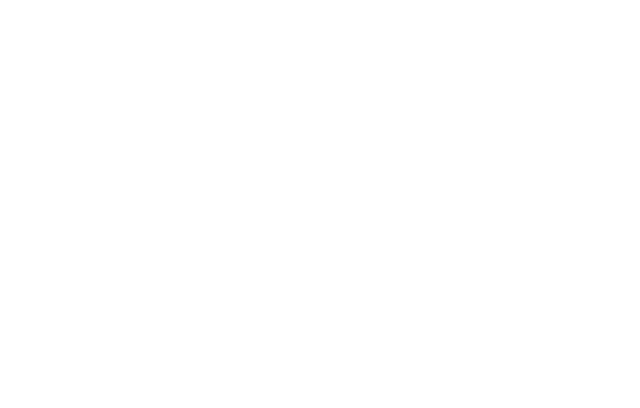
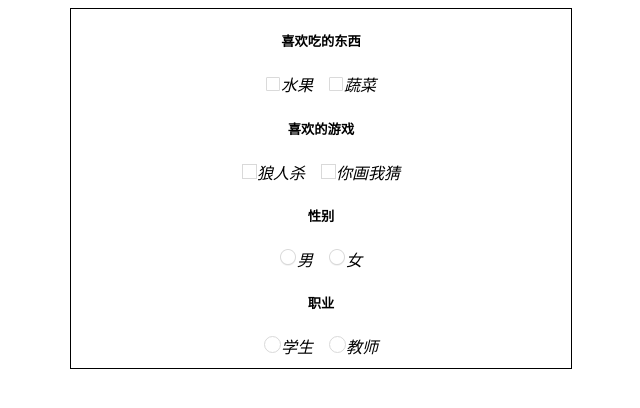
Before and after one commit to xunmeng2015/ife, a plain HTML site: page index.html in a window 1280 px wide. Shown: the whole page, without its empty margins (319-959 px from the left). Drawn offline with Linux system fonts and the light colour scheme.

Commit message:
second time

```diff
--- a/css/class1.css
+++ b/css/class1.css
@@ -1,11 +1,13 @@
-body{
-				background-color: lightgray;
+			body{
+				background-color: white;
 			}
 			.mainBlock{
-				background-color: mintcream;
-				width: 400px;
-				height: 250px;
-				margin: 150px auto;
+				width: 500px;
+				height: auto;
+				margin: 0 auto;
+				border: solid 1px black;
+				text-align: center;
+				padding-bottom: 10px;
 			}
 			/*checkbox背景图片*/
 			.checkbox-bgimg input[type="checkbox"]{
@@ -17,7 +19,6 @@
 				background-position: -25px -32px;
 				display: inline-table;
 				height: 15px;
-				margin: 20px;
 				width: 15px;
 			}
 			.checkbox-bgimg input[type="checkbox"]:checked + label{		/*相邻选择符*/
@@ -33,7 +34,6 @@
 				background-position: -24px -10px;
 				display: inline-block;
 				height: 17px;
-				margin: 20px;
 				width: 17px;
 			}
 			.radio-bgimg input[type="radio"]:checked + label{
@@ -47,7 +47,6 @@
 				width: 13px;
 				height: 13px;
 				border: 1px solid #d9d9d9;
-				margin: 20px;
 				display: inline-block;
 				cursor: pointer;
 			}
@@ -61,8 +60,8 @@
 				height: 8px;
 				background-color: #d73e32;
 				transform: rotate(45deg);
-				left: 6px;
-				top: 3px;
+				left: 7px;
+				top: 2px;
 				position: absolute;
 			}
 			.checkbox-vclass input[type="checkbox"]:checked+label::after{
@@ -72,7 +71,7 @@
 				background-color: #d73e32;
 				transform: rotate(135deg);
 				left: 3px;
-				top: 6px;
+				top: 5px;
 				position: absolute;
 			}
 			/*radio伪元素实现*/
@@ -83,7 +82,6 @@
 				display: inline-block;
 				width: 15px;
 				height: 15px;
-				margin: 20px;
 				border: 1px solid #d9d9d9;
 				border-radius: 13px;
 				cursor: pointer;
@@ -101,5 +99,5 @@
 				width: 6px;
 				height: 6px;
 				background-color: #d73e33;
-				border-radius: 50%;
+				border-radius: 15px;
 			}
--- /dev/null
+++ b/css/new_file.css
@@ -0,0 +1,78 @@
+			body{
+				background-color: white;
+			}
+			.mainBlock{
+				width: 400px;
+				height: auto;
+				margin: 150px auto;
+				border: solid 1px black;
+				text-align: center;
+				padding-bottom: 10px;
+			}
+
+			/*checkbox背景图片*/
+			.checkbox-bgimg input[type="checkbox"]{
+				display: none;
+			}
+			.checkbox-bgimg label{
+				cursor: pointer;
+				background: url(../img/99322cf8c3283e42.png);
+				background-position: -25px -32px;
+				display: inline-table;
+				height: 15px;
+				width: 15px;
+			}
+			.checkbox-bgimg input[type="checkbox"]:checked + label{		/*相邻选择符*/
+				background-position: -60px -32px;
+			}
+
+			/*radio背景图片*/
+			.radio-bgimg input[type="radio"]{
+				display: none;
+			}
+			.radio-bgimg label{
+				cursor: pointer;
+				background: url(../img/99322cf8c3283e42.png);
+				background-position: -24px -10px;
+				display: inline-block;
+				height: 17px;
+				width: 17px;
+			}
+			.radio-bgimg input[type="radio"]:checked + label{
+				background-position: -59px -10px;
+			}
+
+			/*checkbox伪元素*/
+			.checkbox-vclass input[type="checkbox"]{
+				display: none;
+			}
+			.checkbox-vclass input[type="checkbox"] + label::before{
+			    content: "";
+			    background: url(../img/99322cf8c3283e42.png);
+				background-position: -25px -32px;
+				display: inline-block;
+				height: 16px;
+				width: 15px;
+				cursor: pointer;
+			}
+			.checkbox-vclass input[type="checkbox"]:checked + label::before{
+			    content: "";
+				background-position: -60px -32px;
+			}
+
+			/*radio伪元素实现*/
+			.radio-vclass input[type="radio"]{
+				display: none;
+			}
+			.radio-vclass input[type="radio"] + label::before{
+			    content: "";
+			    background: url(../img/99322cf8c3283e42.png) no-repeat -24px -10px;
+				display: inline-block;
+				height: 16px;
+				width: 16px;
+				cursor: pointer;
+			}
+			.radio-vclass input[type="radio"]:checked + label::before{
+			    content: "";
+				background-position: -59px -10px;
+			}
--- a/index.html
+++ b/index.html
@@ -1,10 +1,40 @@
 <!DOCTYPE html>
 <html>
 	<head>
-		<meta charset="utf-8" />
-		<title></title>
+		<meta charset="UTF-8">
+		<title>自定义checkbox， radio样式</title>
+		<link rel="stylesheet" href="css/class1.css">
 	</head>
 	<body>
-
+		<div class="mainBlock">
+			<div class="checkbox-bgimg">					<!--背景图实现-->
+				<h5>喜欢吃的东西</h5>
+				<input type="checkbox" id="checkbox1">
+				<label for="checkbox1"></label><i>水果</i>&nbsp;&nbsp;&nbsp;
+				<input type="checkbox" id="checkbox2">
+				<label for="checkbox2"></label><i>蔬菜</i>
+			</div>
+			<div class="checkbox-vclass">					<!--伪元素实现-->
+				<h5>喜欢的游戏</h5>
+				<input type="checkbox" id="checkbox3">
+				<label for="checkbox3"></label><i>狼人杀</i>&nbsp;&nbsp;&nbsp;
+				<input type="checkbox" id="checkbox4">
+				<label for="checkbox4"></label><i>你画我猜</i>
+			</div>
+			<div class="radio-bgimg">						<!--背景图实现-->
+				<h5>性别</h5>
+				<input name="bgimg" type="radio" id="radio1">
+				<label for="radio1"></label><i>男</i>&nbsp;&nbsp;&nbsp;
+				<input name="bgimg" type="radio" id="radio2">
+				<label for="radio2"></label><i>女</i>
+			</div>
+			<div class="radio-vclass">						<!--伪元素实现-->
+				<h5>职业</h5>
+				<input name="vclass" type="radio" id="radio3">
+				<label for="radio3"></label><i>学生</i>&nbsp;&nbsp;&nbsp;
+				<input name="vclass" type="radio" id="radio4">
+				<label for="radio4"></label><i>教师</i>
+			</div>
+		</div>
 	</body>
 </html>
```
Also changed, not shown: checkbox-radio.html (deleted, +0 -36 lines).
